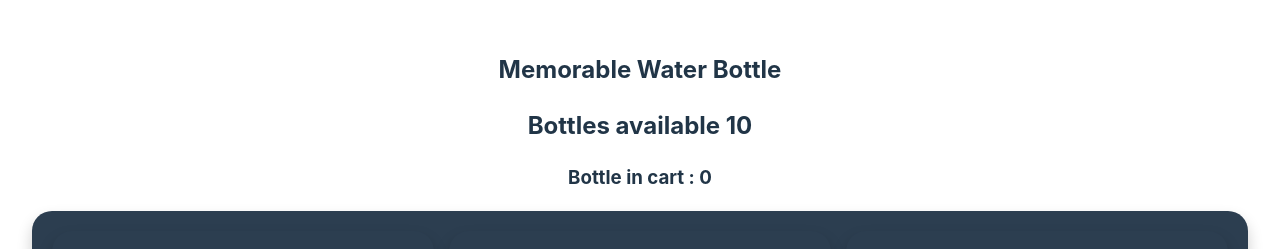
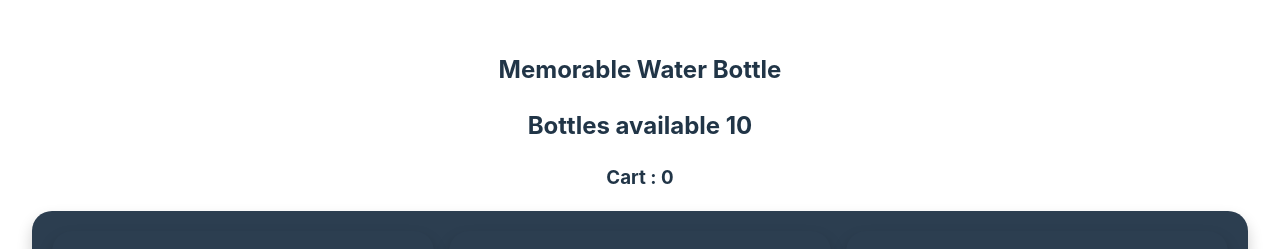
Before and after one commit to antnose/Programming-Hero-Module-41, a React (Vite) app: page / in a window 1280 px wide. Shown: the top 249 px of the page. Built offline with nearby package versions, Linux system fonts and the light colour scheme; grey boxes are pictures that could not be loaded.

Commit message:
complete 8th video of module 41

```diff
--- a/src/Components/Bottles/Bottles.jsx
+++ b/src/Components/Bottles/Bottles.jsx
@@ -2,6 +2,7 @@ import { useEffect, useState } from "react";
 import Bottle from "../Bottle/Bottle";
 import "./Bottles.css";
 import { addToLS, getStoredCart } from "../utilities/localstorage";
+import Cart from "../Cart/Cart";
 
 const Bottles = () => {
   const [bottles, setBottles] = useState([]);
@@ -15,9 +16,20 @@ const Bottles = () => {
 
   // load cart from local storage
   useEffect(() => {
-    if (bottles.length > 0) {
+    if (bottles.length) {
       const storedCart = getStoredCart();
-      console.log(storedCart);
+
+      // console.log(storedCart);
+      const savedCart = [];
+      for (const id of storedCart) {
+        console.log(id);
+        const bottle = bottles.find((bottle) => bottle.id === id);
+        if (bottle) {
+          savedCart.push(bottle);
+        }
+      }
+      console.log("saved Cart", savedCart);
+      setCart(savedCart);
     }
   }, [bottles]);
 
@@ -30,7 +42,7 @@ const Bottles = () => {
   return (
     <>
       <h2>Bottles available {bottles.length} </h2>
-      <h3>Bottle in cart : {cart.length} </h3>
+      <Cart cart={cart} />
 
       <div className="bottleContainer">
         {bottles.map((bottle) => (
--- /dev/null
+++ b/src/Components/Cart/Cart.css
@@ -0,0 +1,3 @@
+.cartContainer img {
+  width: 100px;
+}
--- /dev/null
+++ b/src/Components/Cart/Cart.jsx
@@ -0,0 +1,15 @@
+import "./Cart.css";
+const Cart = ({ cart }) => {
+  return (
+    <>
+      <h3>Cart : {cart.length} </h3>
+      <div className="cartContainer">
+        {cart.map((bottle) => (
+          <img key={bottle.id} src={bottle.img} alt="" />
+        ))}
+      </div>
+    </>
+  );
+};
+
+export default Cart;
```
